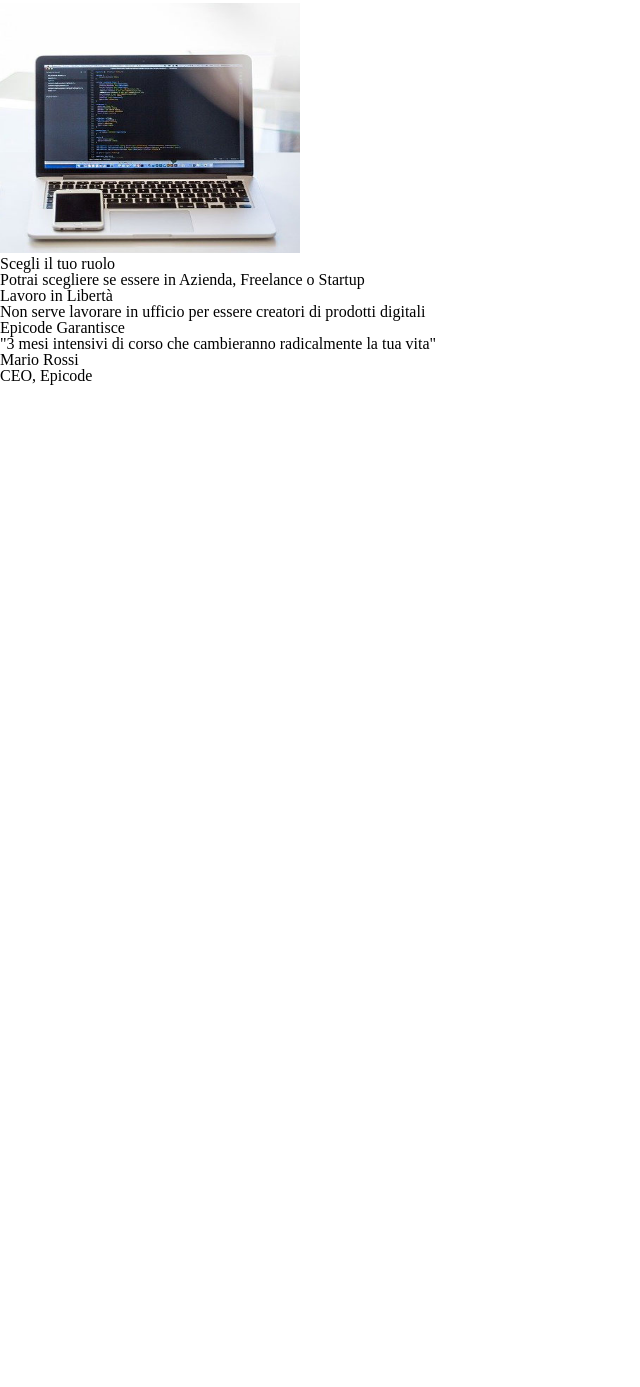
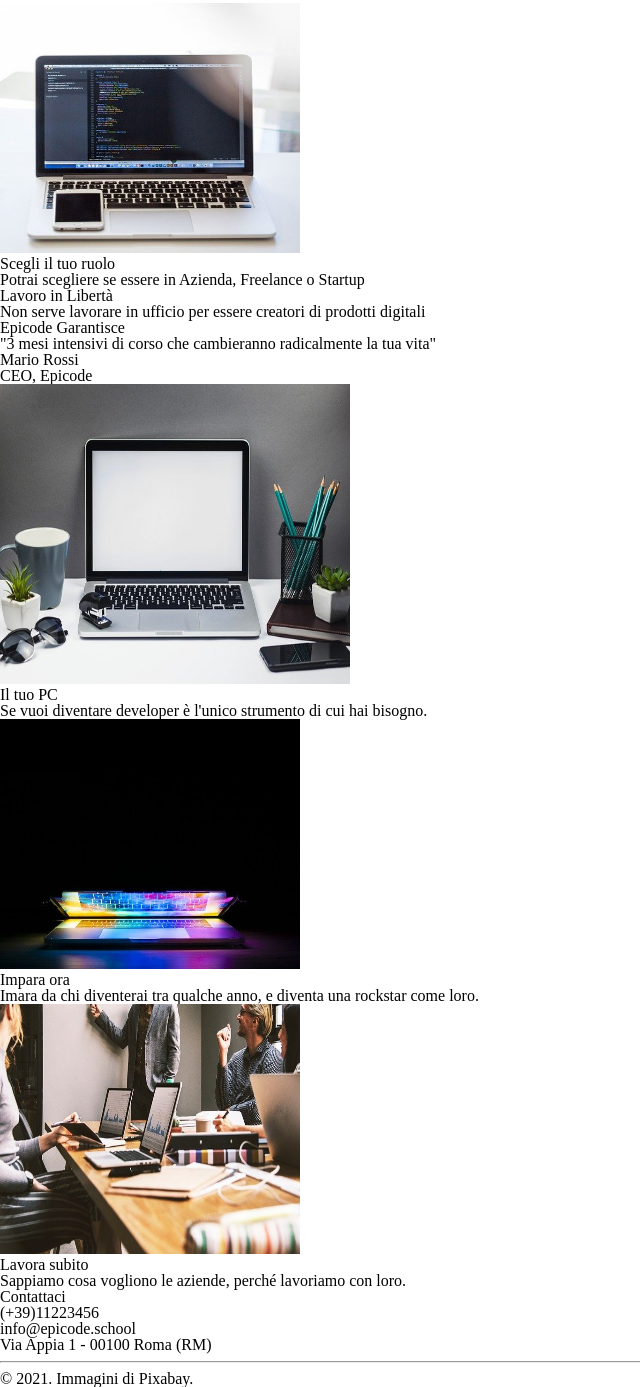
Before and after one commit to Veriosa96/u1-w1-d5-epicode-esercitazione, a plain HTML site: page index.html in a window 1280 px wide. Shown: the part 313-1700 px from the top of the page, without its empty margins (0-640 px from the left). Before the commit the page ends 800 px from the top, so only its background shows below. Drawn offline with Linux system fonts and the light colour scheme.

Commit message:
complete html

```diff
--- a/index.html
+++ b/index.html
@@ -11,10 +11,9 @@
   </head>
   <body>
     <header>
-      <div id="firstpicture">
+      <div id="firstpart">
         <!--text-align center-->
         <img src="images/logo.png" alt="" />
-      </div>
     </header>
     <main>
       <h1>Corso Web Developer</h1>
@@ -26,8 +25,10 @@
       <!--text-align center-->
       <button type="button">PARTIAMO!</button
       ><!--button color red text-align center-->
+    </div>
       <br /><br /><br />
       <br />
+      <div>
       <h4>Tutti ti cercheranno</h4>
       <!--text-color light blue text-align center-->
       <p>
@@ -39,8 +40,10 @@
       <!--text-color light blue text-align center-->
       <p>Lavora da casa, in riva al mare o in montagna.</p>
       <!--text-align center-->
+    </div>
       <br /><br />
       <br />
+      <div>
       <img
         src="images/notebook.jpg"
         alt=""
@@ -57,6 +60,7 @@
         Non serve lavorare in ufficio per essere creatori di prodotti digitali
       </p>
       <!--text-align center-->
+    </div>
       <div>
         <!--text-align center text color white-->
         <h3>Epicode Garantisce</h3>
@@ -69,6 +73,49 @@
         <h5>Mario Rossi</h5>
         <p>CEO, Epicode</p>
       </div>
+      <div>
+        <img src="images/foto1.jpg" alt="" width="350" height="300" />
+        <!--text-align center-->
+        <h4>Il tuo PC</h4>
+        <!--text-color lightblue and text align center-->
+        <p>
+          Se vuoi diventare developer è l'unico strumento di cui hai bisogno.
+        </p>
+        <!--text-align center-->
+      </div>
+      <div>
+        <img src="images/foto2.jpg" alt="" width="300" height="250" />
+        <h4>Impara ora</h4>
+        <!--text-color lightblue and text align center-->
+        <p>
+          Imara da chi diventerai tra qualche anno, e diventa una rockstar come
+          loro.
+        </p>
+        <!--text-align center-->
+      </div>
+      <div>
+        <img src="images/foto3.jpg" alt="" width="300" height="250" />
+        <h4>Lavora subito</h4>
+        <!--text-color lightblue and text align center-->
+        <p>Sappiamo cosa vogliono le aziende, perché lavoriamo con loro.</p>
+      </div>
+      <div>
+        <h3>Contattaci</h3>
+        <p>
+          <!--icona telefono-->
+          (+39)11223456
+        </p>
+        <!--testo sottolineato-->
+        <p>
+          <!--icona email-->
+          info@epicode.school
+        </p>
+        <!--testo sottolineato-->
+        <p><!--icona direzionale-->Via Appia 1 - 00100 Roma (RM)</p>
+        <hr />
+        <p>© 2021. Immagini di Pixabay.</p>
+        <!--pixabay sottolineato-->
+      </div>
     </main>
   </body>
 </html>
```
